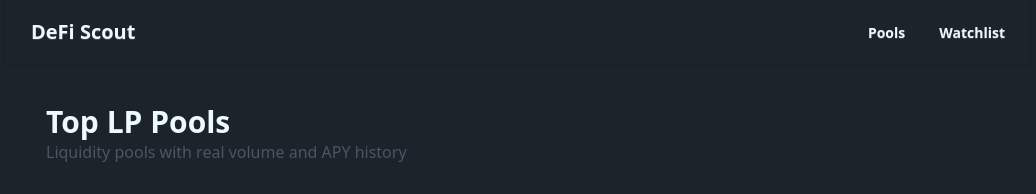
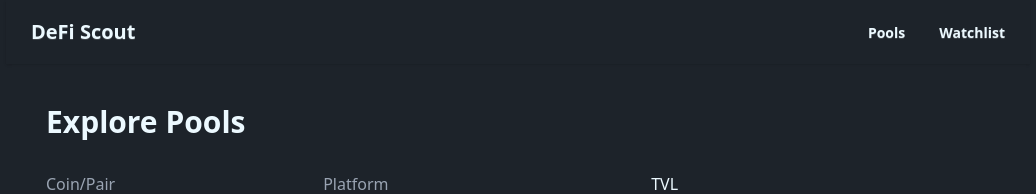
Before and after one commit to dalonsodev/defi-scout, a React (Vite) app: page / in a window 1280 px wide. Shown: the top 194 px of the page, without its empty margins (122-1158 px from the left). Built offline with nearby package versions, Linux system fonts and the light colour scheme; no server answers.

Commit message:
feat(pools): simplify header copy

```diff
--- a/src/pages/Pools.jsx
+++ b/src/pages/Pools.jsx
@@ -20,10 +20,7 @@ export default function Pools() {
     <div className="mx-auto max-w-7xl">
       {/* SECTION: Header and context */}
       <header className="p-4">
-        <h1 className="text-3xl font-bold">Top LP Pools</h1>
-        <p className="text-gray-600">
-          Liquidity pools with real volume and APY history
-        </p>
+        <h1 className="text-3xl font-bold">Explore Pools</h1>
       </header>
 
       {/* SECTION: Data orchestration */}
```
